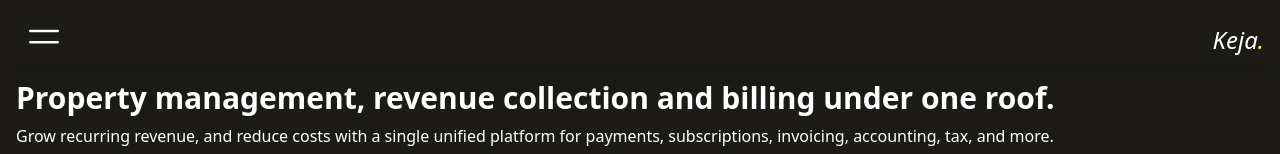
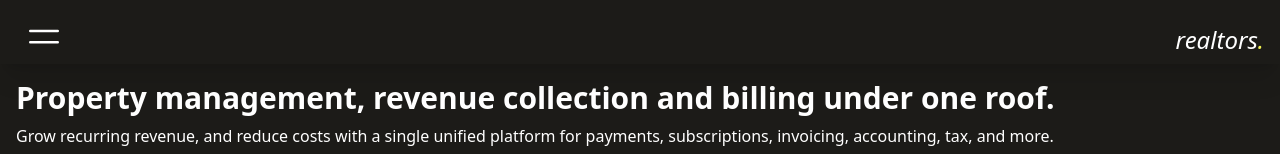
Before and after one commit to pacheko-ke/realtor, a React (Vite) app: page / in a window 1280 px wide. Shown: the top 154 px of the page. Built offline with nearby package versions, Linux system fonts and the light colour scheme.

Commit message:
update brand name

```diff
--- a/src/components/Navbar.jsx
+++ b/src/components/Navbar.jsx
@@ -16,7 +16,7 @@ export default function Navbar() {
       {/* mobile nav */}
       <ul className={navOpen ? 'text-white lg:hidden h-full bg-[#1c1b18] w-3/4 text-5xl gap-2 flex flex-col fixed top-0' : 'text-white hidden h-full bg-red-500 w-3/4 text-5xl gap-2  flex-col fixed top-0'}>
         <h1 className='absolute w-full text-right pr-6 text-4xl' onClick={openNav}>x</h1>
-        <div className=' text-white top-0 py-2  italic mb-10 mt-10'>Keja<span className='text-[#F1F252]'>.</span></div>
+        <div className=' text-white top-0 py-2   mb-10 mt-10'>realtors<span className='text-[#F1F252]'>.</span></div>
 
         <li>Pricing</li>
         {/* <div className='relative'>
@@ -31,7 +31,7 @@ export default function Navbar() {
         <svg xmlns="http://www.w3.org/2000/svg" fill="white" viewBox="0 0 24 24" strokeWidth={1.5} stroke="currentColor" className="size-10 text-white" onClick={openNav}>
           <path strokeLinecap="round" strokeLinejoin="round" d="M3.75 9h16.5m-16.5 6.75h16.5" />
         </svg>
-        <div className={!navOpen ? ' text-white top-0 py-2 text-2xl italic ' : 'hidden'}>Keja<span className='text-[#F1F252]'>.</span></div>
+        <div className={!navOpen ? ' text-white top-0 py-2 text-2xl italic ' : 'hidden'}>realtors<span className='text-[#F1F252]'>.</span></div>
 
       </div>
     </div>
```
